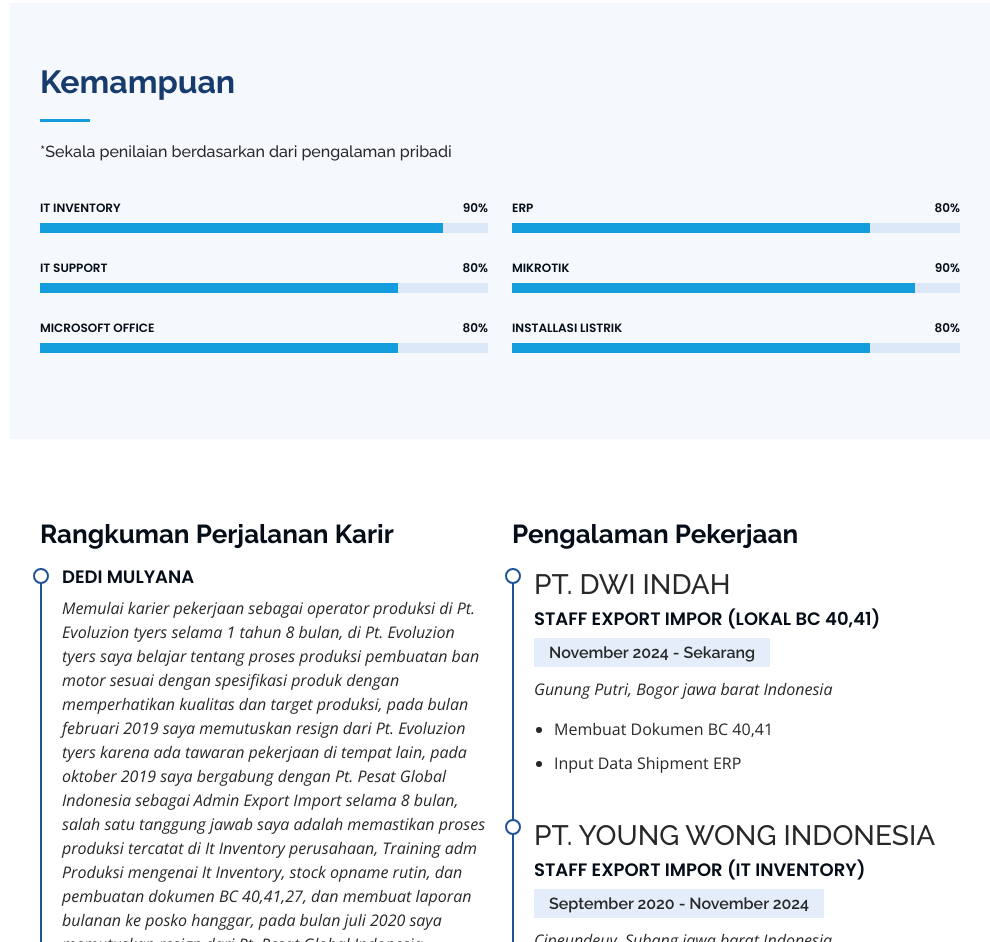
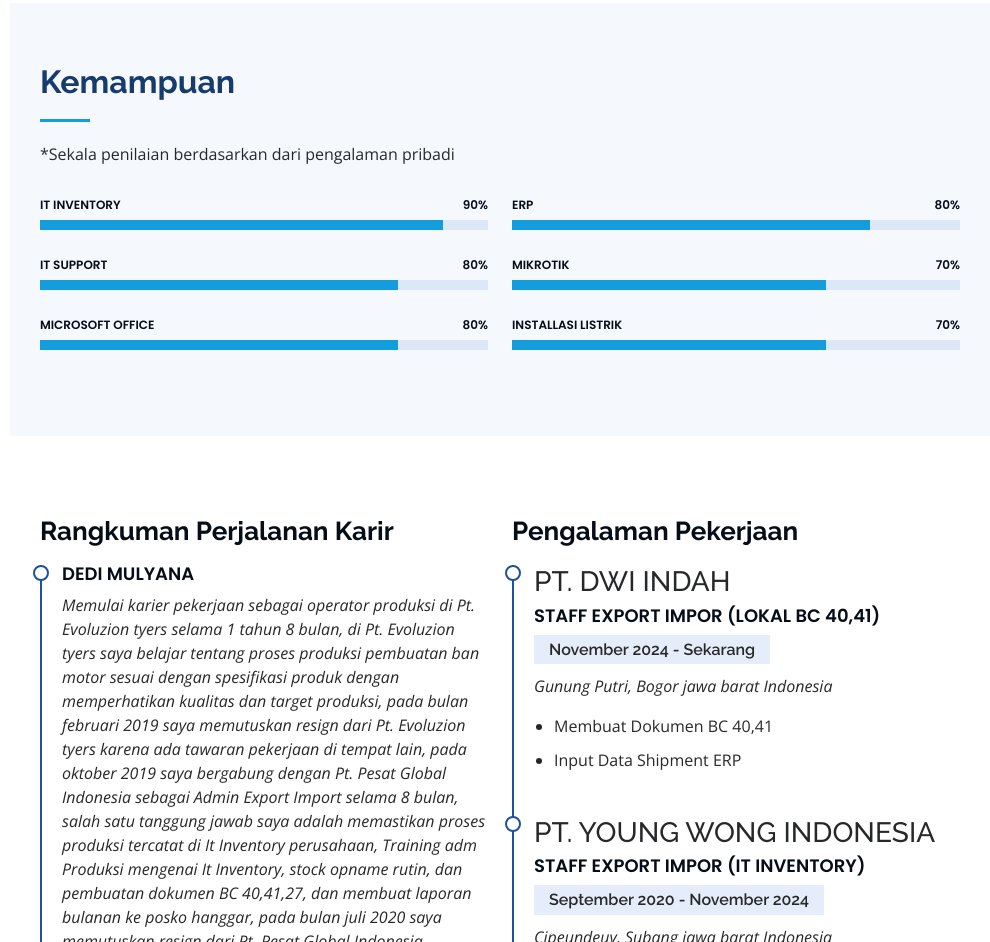
Before and after one commit to dedi98/dedimulyana.github.io, a plain HTML site: page index.html in a window 1280 px wide. Shown: the part 1361-2303 px from the top of the page, without its empty margins (290-1280 px from the left). Drawn offline with nearby package versions, Linux system fonts and the light colour scheme.

Commit message:
Update index.html

```diff
--- a/index.html
+++ b/index.html
@@ -117,7 +117,7 @@
 
         <div class="section-title">
           <h2>Kemampuan</h2>
-          <h6>*Sekala penilaian berdasarkan dari pengalaman pribadi</h6>
+          <h9>*Sekala penilaian berdasarkan dari pengalaman pribadi</h9>
         </div>
 
         <div class="row skills-content">
@@ -157,15 +157,15 @@
             </div>
 
             <div class="progress">
-              <span class="skill">mikrotik <i class="val">90%</i></span>
+              <span class="skill">mikrotik <i class="val">70%</i></span>
               <div class="progress-bar-wrap">
-                <div class="progress-bar" role="progressbar" aria-valuenow="90" aria-valuemin="0" aria-valuemax="100"></div>
+                <div class="progress-bar" role="progressbar" aria-valuenow="70" aria-valuemin="0" aria-valuemax="100"></div>
               </div>
             </div>
             <div class="progress">
-              <span class="skill">Installasi Listrik <i class="val">80%</i></span>
+              <span class="skill">Installasi Listrik <i class="val">70%</i></span>
               <div class="progress-bar-wrap">
-                <div class="progress-bar" role="progressbar" aria-valuenow="80" aria-valuemin="0" aria-valuemax="100"></div>
+                <div class="progress-bar" role="progressbar" aria-valuenow="70" aria-valuemin="0" aria-valuemax="100"></div>
               </div>
             </div>
           </div>
```
